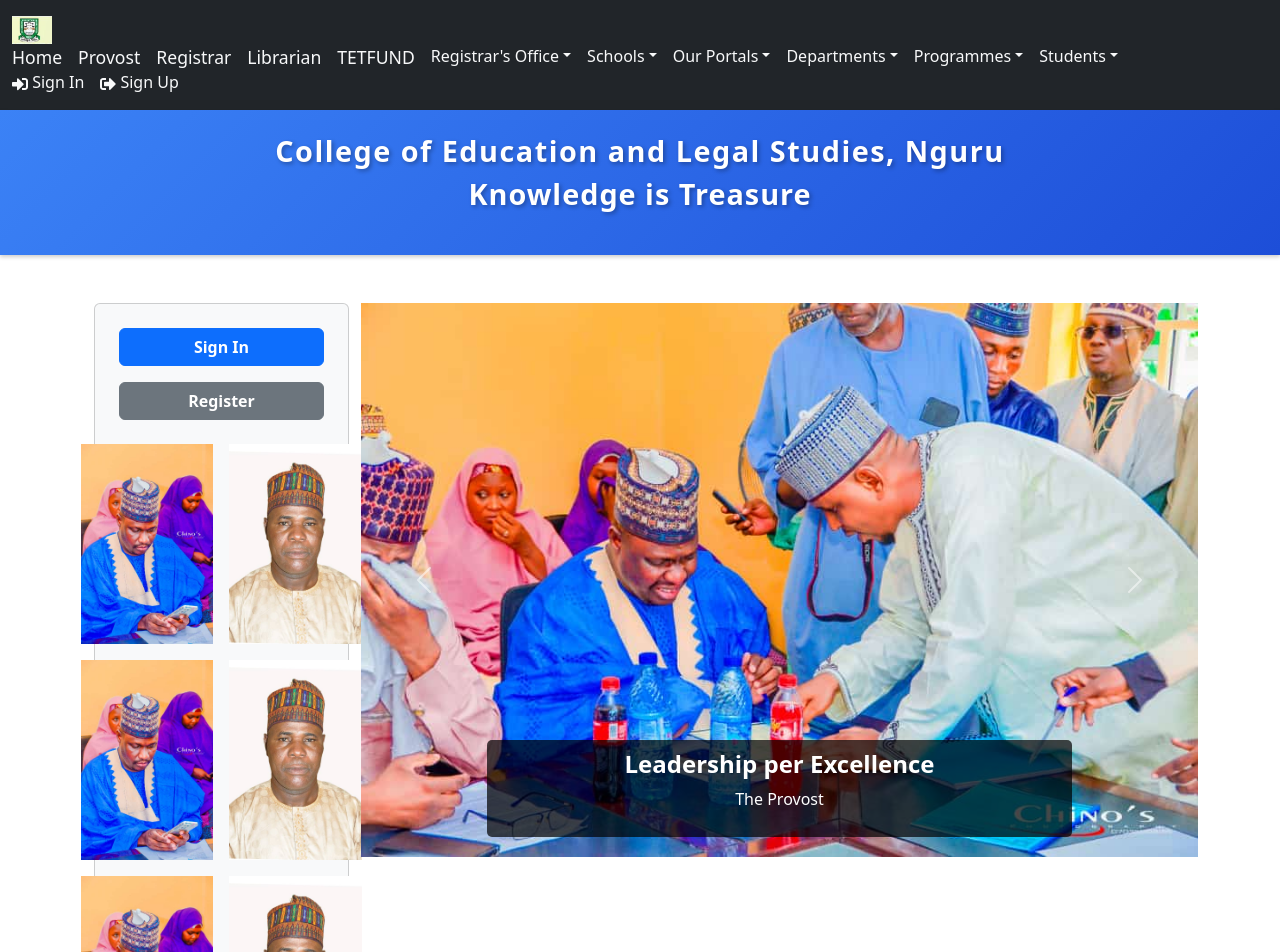
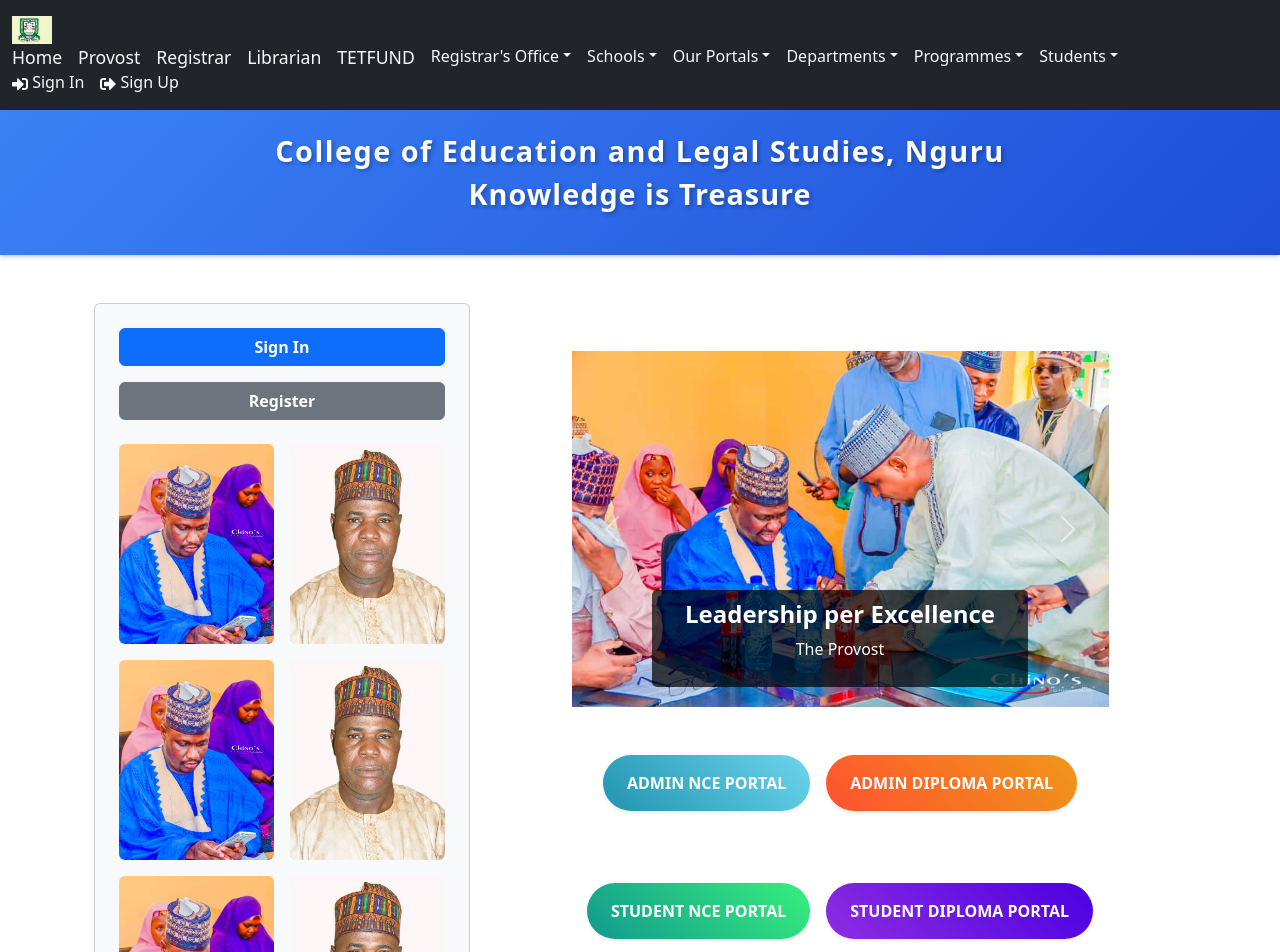
Before and after one commit to musaadamu/coels, a React (Vite) app in the folder frontend/: page / in a window 1280 px wide. Shown: the top 952 px of the page. Built offline with nearby package versions, Linux system fonts and the light colour scheme.

Commit message:
responsive design

```diff
--- a/frontend/src/App.jsx
+++ b/frontend/src/App.jsx
@@ -35,6 +35,7 @@
 import Tetfund from './pages/Tetfund/Tetfund';
 import Nce from './pages/NCE/Nce';
 import Diploma from './pages/Diploma/Diploma';
+
 // import Provost from './pages/Provost/Provost';
 import Academics from './pages/Academics/Academics';
 import OpenRegistry from './pages/OpenRegistry/OpenRegistry';
--- a/frontend/src/components/Hero.jsx
+++ b/frontend/src/components/Hero.jsx
@@ -1,73 +1,16 @@
-// import React from 'react';
-// import { Container, Card, Button } from 'react-bootstrap';
-// import { LinkContainer } from 'react-router-bootstrap';
-// import 'bootstrap/dist/css/bootstrap.min.css';
-// import 'bootstrap/dist/js/bootstrap.bundle.min.js';
-// import CarouselSection from './Carousol';  // Import the Carousel section
-// import CardSection from './Cards';          // Import the Card section
-
-// const Hero = () => {
-//   return (
-//     <div className='py-5 d-flex flex-column align-items-center'>
-//       <div className='d-flex w-100'>
-//         <Container className='d-flex flex-column align-items-start w-25'>
-//           <div>
-//             <Card className='p-4 d-flex flex-column align-items-center hero-card bg-light'>
-//               <LinkContainer to='/login'>
-//                 <Button variant='primary' className='mb-3 w-100'>
-//                   Sign In
-//                 </Button>
-//               </LinkContainer>
-//               <LinkContainer to='/register'>
-//                 <Button variant='secondary' className='w-100'>
-//                   Register
-//                 </Button>
-//               </LinkContainer>
-
-//               {/* Image Section (Stacked Vertically) */}
-//               <div className='mt-4 d-flex flex-column align-items-center gap-3'>
-//                 <img
-//                   src='/images/image11.jpg'
-//                   alt='Promotion 1'
-//                   className='img-fluid'
-//                   style={{ maxHeight: '200px', objectFit: 'cover' }}
-//                 />
-//                 <img
-//                   src='/images/image15.jpg'
-//                   alt='Promotion 2'
-//                   className='img-fluid'
-//                   style={{ maxHeight: '200px', objectFit: 'cover' }}
-//                 />
-//               </div>
-//             </Card>
-//           </div>
-//         </Container>
-
-//         {/* Carousel Section */}
-//         <CarouselSection />
-//       </div>
-
-//       {/* Card Section Below */}
-//       <CardSection />
-//     </div>
-//   );
-// };
-
-// export default Hero;
-
 import React from 'react';
 import { Container, Card, Button } from 'react-bootstrap';
 import { LinkContainer } from 'react-router-bootstrap';
 import 'bootstrap/dist/css/bootstrap.min.css';
 import 'bootstrap/dist/js/bootstrap.bundle.min.js';
-import CarouselSection from './Carousol';  // Import the Carousel section
-import CardSection from './Cards';          // Import the Card section
+import CarouselSection from './Carousol';
+import CardSection from './Cards';
 
 const Hero = () => {
  return (
-    <div className='py-5 d-flex flex-column align-items-center'>
-      <div className='d-flex w-100'>
-        <Container className='d-flex flex-column align-items-start w-25'>
+   <div className='py-5'>
+     <div className='d-flex flex-column flex-lg-row w-100'>
+       <Container className='mb-4 mb-lg-0' style={{ width: '100%', maxWidth: '400px' }}>
          <div>
            <Card className='p-4 d-flex flex-column align-items-center hero-card bg-light'>
              {/* Button Section */}
@@ -84,65 +27,168 @@
                </LinkContainer>
              </div>
 
-              {/* Image Section (Stacked Vertically) */}
-              <div className='mt-4 d-flex flex-column align-items-center gap-3 w-100'>
-                <div className='d-flex flex-column flex-md-row justify-content-center gap-3 w-100'>
+             {/* Image Grid Section */}
+             <div className='mt-4 w-100'>
+               {[1, 2, 3].map((row, index) => (
+                 <div
+                   key={row}
+                   className='d-flex flex-column flex-sm-row justify-content-center gap-3 w-100 mb-3'
+                 >
+                   <div className='w-100'>
                      <img
                        src='/images/image11.jpg'
-                    alt='Promotion 1'
-                    className='img-fluid'
-                    style={{ maxHeight: '200px', objectFit: 'cover', width: '100%' }}
+                       alt={`Promotion ${index * 2 + 1}`}
+                       className='img-fluid rounded'
+                       style={{ height: '200px', width: '100%', objectFit: 'cover' }}
                      />
+                   </div>
+                   <div className='w-100'>
                      <img
                        src='/images/image15.jpg'
-                    alt='Promotion 2'
-                    className='img-fluid'
-                    style={{ maxHeight: '200px', objectFit: 'cover', width: '100%' }}
+                       alt={`Promotion ${index * 2 + 2}`}
+                       className='img-fluid rounded'
+                       style={{ height: '200px', width: '100%', objectFit: 'cover' }}
                      />
                    </div>
-                <div className='d-flex flex-column flex-md-row justify-content-center gap-3 w-100'>
-                  <img
-                    src='/images/image11.jpg'
-                    alt='Promotion 1'
-                    className='img-fluid'
-                    style={{ maxHeight: '200px', objectFit: 'cover', width: '100%' }}
-                  />
-                  <img
-                    src='/images/image15.jpg'
-                    alt='Promotion 2'
-                    className='img-fluid'
-                    style={{ maxHeight: '200px', objectFit: 'cover', width: '100%' }}
-                  />
                  </div>
-
-                <div className='d-flex flex-column flex-md-row justify-content-center gap-3 w-100'>
-                  <img
-                    src='/images/image11.jpg'
-                    alt='Promotion 1'
-                    className='img-fluid'
-                    style={{ maxHeight: '200px', objectFit: 'cover', width: '100%' }}
-                  />
-                  <img
-                    src='/images/image15.jpg'
-                    alt='Promotion 2'
-                    className='img-fluid'
-                    style={{ maxHeight: '200px', objectFit: 'cover', width: '100%' }}
-                  />
+               ))}
              </div>
-
-
-              </div>
-
            </Card>
          </div>
        </Container>
 
        {/* Carousel Section */}
+       <div className='flex-grow-1 mb-4 mt-5' >
          <CarouselSection />
+         {/* Redesigned Portal Buttons Section */}
+         <div className='d-flex flex-column gap-4 mt-4'>
+           {/* Admin Portals */}
+           <div className='d-flex flex-column flex-sm-row justify-content-center gap-3 mt-4' >
+             <a
+               href="https://coelsnguru.safsrms.com"
+               target="_blank"
+               rel="noopener noreferrer"
+               className='text-decoration-none'
+             >
+               <Button
+                 variant="gradient"
+                 className='px-4 py-3 fw-bold rounded-pill shadow-sm'
+                 style={{
+                   background: 'linear-gradient(45deg, #2193b0, #6dd5ed)',
+                   border: 'none',
+                   color: 'white',
+                   transition: 'transform 0.2s, shadow 0.2s',
+                   minWidth: '200px'
+                 }}
+                 onMouseOver={e => {
+                   e.currentTarget.style.transform = 'translateY(-2px)';
+                   e.currentTarget.style.boxShadow = '0 4px 15px rgba(33, 147, 176, 0.3)';
+                 }}
+                 onMouseOut={e => {
+                   e.currentTarget.style.transform = 'translateY(0)';
+                   e.currentTarget.style.boxShadow = '0 2px 5px rgba(0,0,0,0.1)';
+                 }}
+               >
+                 ADMIN NCE PORTAL
+               </Button>
+             </a>
+             <a
+               href="https://coelsnguru_diploma.safsrms.com"
+               target="_blank"
+               rel="noopener noreferrer"
+               className='text-decoration-none'
+             >
+               <Button
+                 variant="gradient"
+                 className='px-4 py-3 fw-bold rounded-pill shadow-sm'
+                 style={{
+                   background: 'linear-gradient(45deg, #FF512F, #F09819)',
+                   border: 'none',
+                   color: 'white',
+                   transition: 'transform 0.2s, shadow 0.2s',
+                   minWidth: '200px'
+                 }}
+                 onMouseOver={e => {
+                   e.currentTarget.style.transform = 'translateY(-2px)';
+                   e.currentTarget.style.boxShadow = '0 4px 15px rgba(255, 81, 47, 0.3)';
+                 }}
+                 onMouseOut={e => {
+                   e.currentTarget.style.transform = 'translateY(0)';
+                   e.currentTarget.style.boxShadow = '0 2px 5px rgba(0,0,0,0.1)';
+                 }}
+               >
+                 ADMIN DIPLOMA PORTAL
+               </Button>
+             </a>
+           </div>
+
+           {/* Student Portals */}
+           <div className='d-flex flex-column flex-sm-row justify-content-center gap-3 mt-5'>
+             <a
+               href="https://coelsnguru.safrecords.com"
+               target="_blank"
+               rel="noopener noreferrer"
+               className='text-decoration-none'
+             >
+               <Button
+                 variant="gradient"
+                 className='px-4 py-3 fw-bold rounded-pill shadow-sm'
+                 style={{
+                   background: 'linear-gradient(45deg, #11998e, #38ef7d)',
+                   border: 'none',
+                   color: 'white',
+                   transition: 'transform 0.2s, shadow 0.2s',
+                   minWidth: '200px'
+                 }}
+                 onMouseOver={e => {
+                   e.currentTarget.style.transform = 'translateY(-2px)';
+                   e.currentTarget.style.boxShadow = '0 4px 15px rgba(17, 153, 142, 0.3)';
+                 }}
+                 onMouseOut={e => {
+                   e.currentTarget.style.transform = 'translateY(0)';
+                   e.currentTarget.style.boxShadow = '0 2px 5px rgba(0,0,0,0.1)';
+                 }}
+               >
+                 STUDENT NCE PORTAL
+               </Button>
+             </a>
+             <a
+               href="https://coelsnguru_diploma.safrecords.com"
+               target="_blank"
+               rel="noopener noreferrer"
+               className='text-decoration-none'
+             >
+               <Button
+                 variant="gradient"
+                 className='px-4 py-3 fw-bold rounded-pill shadow-sm'
+                 style={{
+                   background: 'linear-gradient(45deg, #8E2DE2, #4A00E0)',
+                   border: 'none',
+                   color: 'white',
+                   transition: 'transform 0.2s, shadow 0.2s',
+                   minWidth: '200px'
+                 }}
+                 onMouseOver={e => {
+                   e.currentTarget.style.transform = 'translateY(-2px)';
+                   e.currentTarget.style.boxShadow = '0 4px 15px rgba(142, 45, 226, 0.3)';
+                 }}
+                 onMouseOut={e => {
+                   e.currentTarget.style.transform = 'translateY(0)';
+                   e.currentTarget.style.boxShadow = '0 2px 5px rgba(0,0,0,0.1)';
+                 }}
+               >
+                 STUDENT DIPLOMA PORTAL
+               </Button>
+             </a>
+           </div>
+         </div>
+       </div>
      </div>
 
      {/* Card Section Below */}
+     <div className='mt-4'>
        <CardSection />
+     </div>
    </div>
  );
 };
--- a/package.json
+++ b/package.json
@@ -16,7 +16,7 @@
   "license": "ISC",
   "dependencies": {
     "bcryptjs": "^2.4.3",
-    "bootstrap": "^5.3.2",
+    "bootstrap": "^5.3.3",
     "cookie-parser": "^1.4.6",
     "cors": "^2.8.5",
     "dotenv": "^16.3.1",
```
Also changed, not shown: 1 other file (tests, documents, lock files or other folders). Lines whose indentation alone changed are shown as unchanged.
